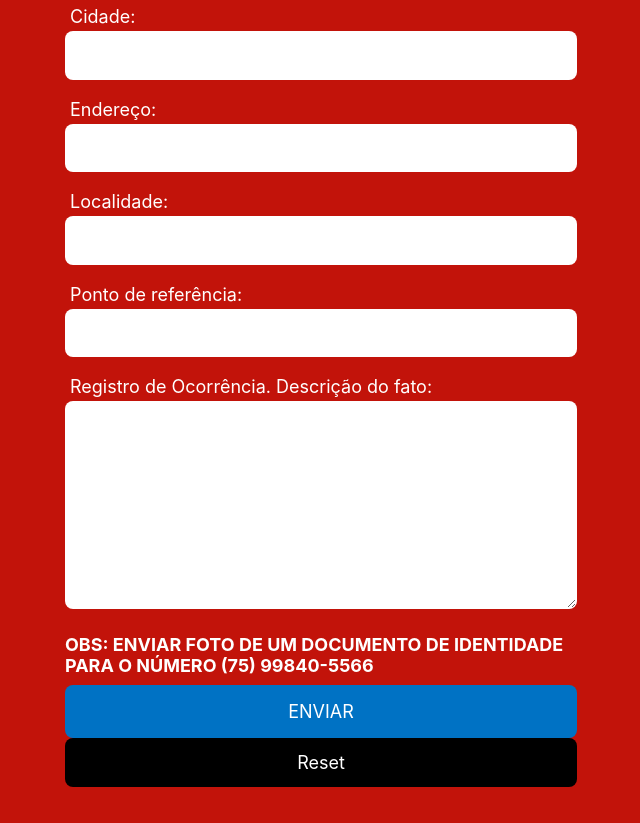
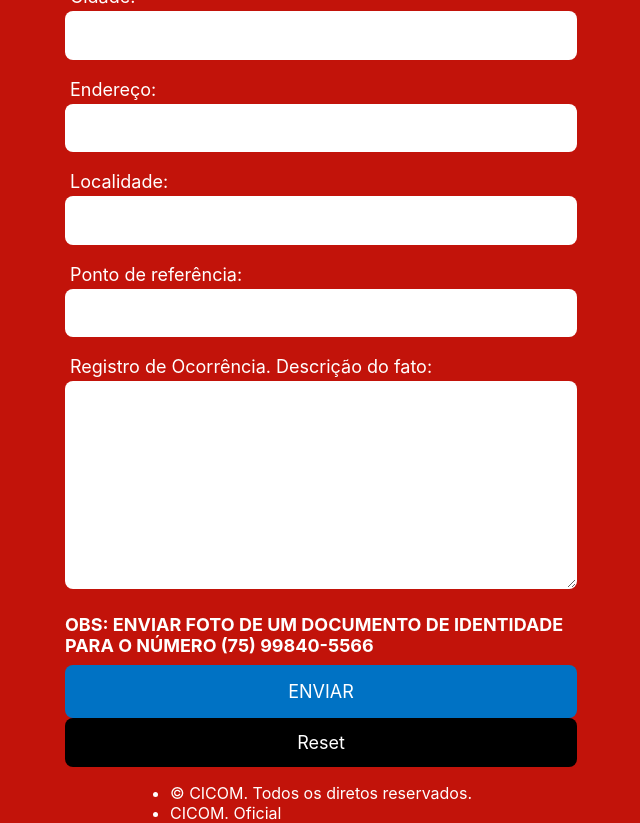
Before and after one commit to DevPedroPGM/CICOMProject, a plain HTML site: page index.html in a window 1280 px wide. Shown: the part 399-1222 px from the top of the page, without its empty margins (319-959 px from the left). Drawn offline with Linux system fonts and the light colour scheme.

Commit message:
Update index.html

```diff
--- a/index.html
+++ b/index.html
@@ -37,5 +37,10 @@
         <input class="limpar" type="reset" id="limpar">
         <input type="hidden" name="_captcha" value="false">
    </form>
+   <footer>
+   <ul class="copyright">
+    <li>&copy; CICOM. Todos os diretos reservados.</li><li>CICOM. Oficial<a href="">  </a></li>
+</footer>
+</ul>
 </body>
 </html>
```
